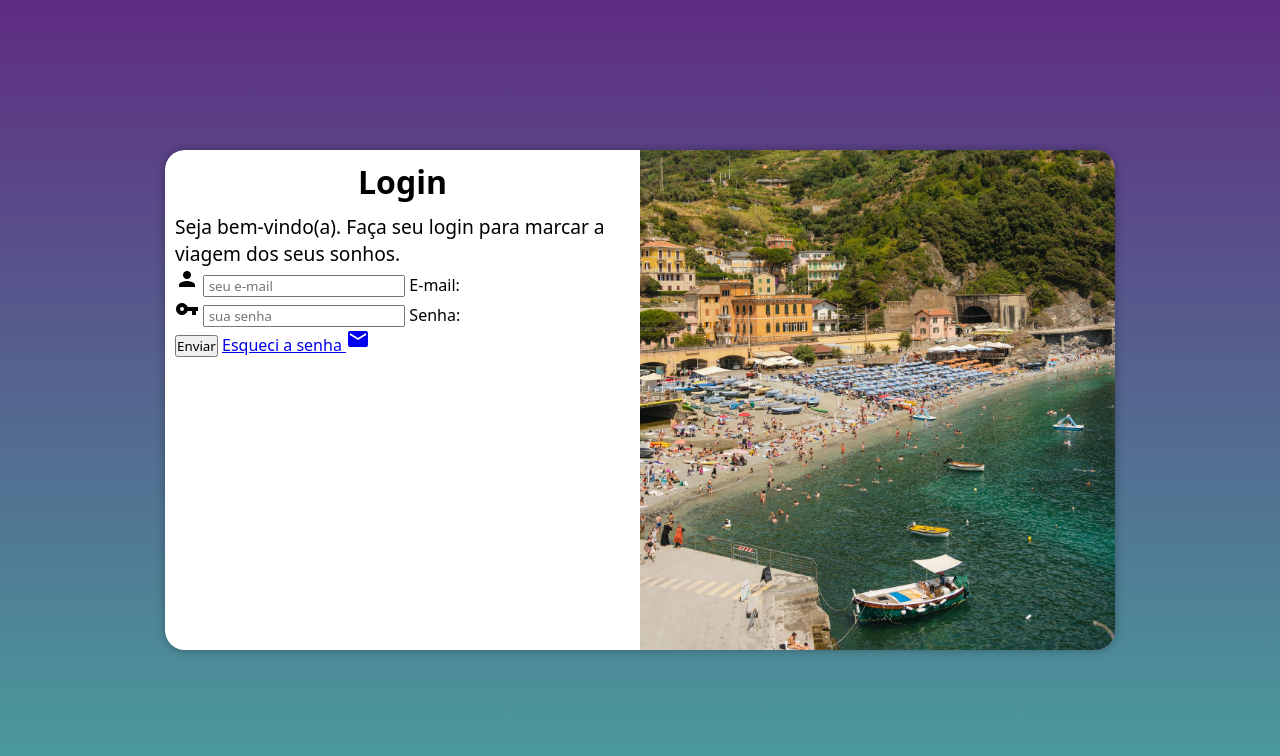
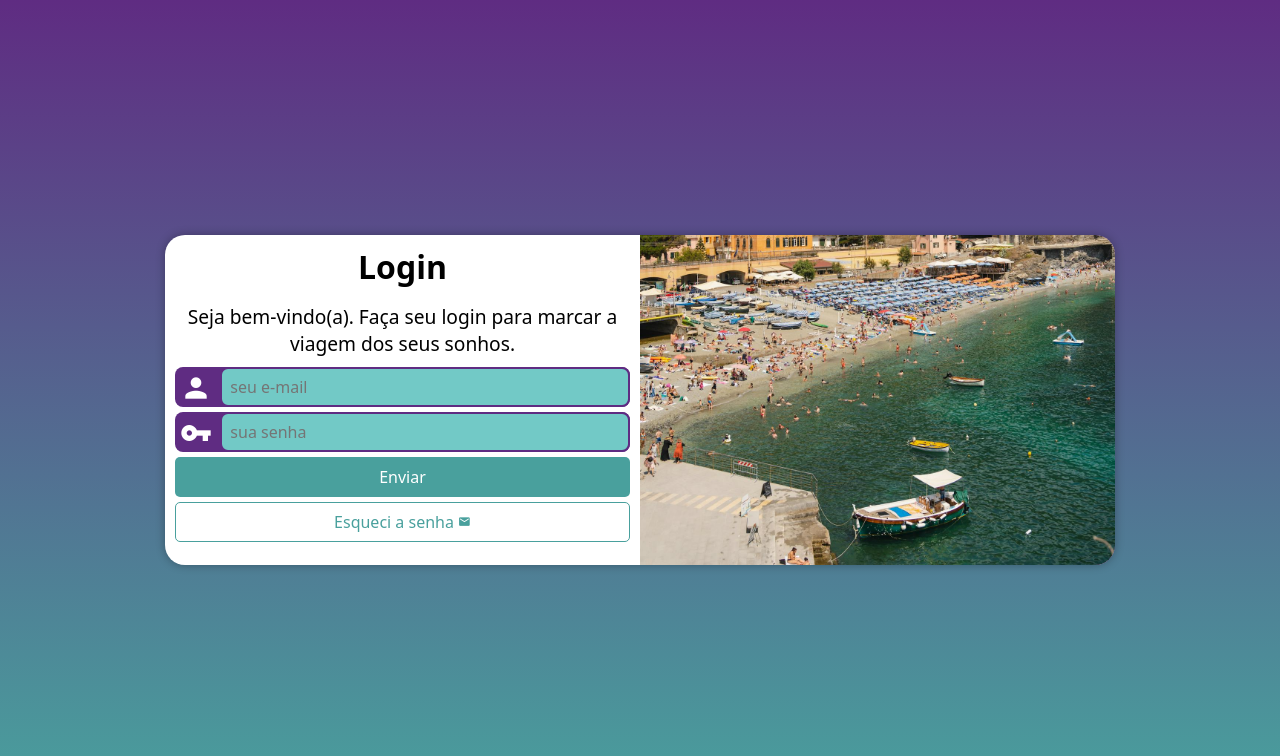
Before and after one commit to larissahpaixao/projeto-login, a plain HTML site: page index.html in a window 1280 px wide. Drawn offline with Linux system fonts and the light colour scheme.

Commit message:
Atualizei o formulário

```diff
--- a/estilos/media-query.css
+++ b/estilos/media-query.css
@@ -8,6 +8,7 @@
 
     section#login {
         width: 80vw;
+        height: 280px;
     }
 
     section#login div#imagem {
@@ -31,6 +32,7 @@
 
     section#login {
         width: 950px;
+        height: 330px;
     }
 
     section#login div#imagem {
--- a/estilos/style.css
+++ b/estilos/style.css
@@ -27,13 +27,13 @@ section#login {
     position: absolute;
     top: 50%;
     left: 50%;
-    transform: translate(-50%, -50%);
     background-color: white;
-    width: 250px;
+    width: 260px;
     height: 500px;
     border-radius: 20px;
     overflow: hidden;
     box-shadow: 0px 0px 10px rgba(0, 0, 0, 0.308);
+    transform: translate(-50%, -50%);
     transition: width 0.3s, height 0.3s;
     transition-timing-function: ease;
 }
@@ -59,4 +59,85 @@ div#formulario h2 {
 
 div#formulario p {
     font-size: 0.8em;
+    padding: 5px;
+    text-align: center;
 }
+
+form > input[type=submit] {
+    display: block;
+    font-size: 1em;
+    width: 100%;
+    height: 40px;
+    background-color: #49a09d;
+    color: white;
+    border: none;
+    border-radius: 5px;
+    cursor: pointer;
+}
+
+form > input[type=submit]:hover {
+    background-color: #326e6c;
+    transition: 0.5s;
+}
+
+div.campo {
+    background-color: #5f2c82;
+    display: block;
+    width: 100%;
+    height: 40px;
+    border-radius: 8px;
+    margin: 5px 0;
+}
+
+label {
+    display: none;
+}
+
+div.campo span {
+    color: white;
+    font-size: 2em;
+    width: 40px;
+    padding: 5px;
+}
+
+div.campo input {
+    background-color: #72c9c6;
+    font-size: 1em;
+    height: 100%;
+    border: 0px;
+    border-radius: 8px;
+    padding: 4px;
+    width: calc(100% - 45px);
+    border: 2px solid #5f2c82;
+    transform: translatey(-11px) translateX(1px);
+}
+
+div.campo input:focus-within {
+    background-color: white;
+}
+
+a.botao {
+    display: block;
+    width: 100%;
+    height: 40px;
+    font-size: 1em;
+    background-color: white;
+    border: 1px solid #49a09d;
+    padding-top: 8px;
+    color: #49a09d;
+    text-align: center;
+    text-decoration: none;
+    border-radius: 5px;
+    margin-top: 5px;
+}
+
+a.botao:hover {
+    background-color: #49a09d;
+    transition: 0.5s;
+    color: white;
+    border: 1px solid #49a09d;
+}
+
+a.botao span {
+    font-size: 0.8em;
+}
--- a/index.html
+++ b/index.html
@@ -37,7 +37,7 @@
 
 
                     <input type="submit" value="Enviar">
-                    <a href="#">Esqueci a senha <span class="material-icons">mail</span>                    </a>
+                    <a class="botao" href="#">Esqueci a senha <span class="material-icons">mail</span>                    </a>
 
             </form>
             </div>
```
